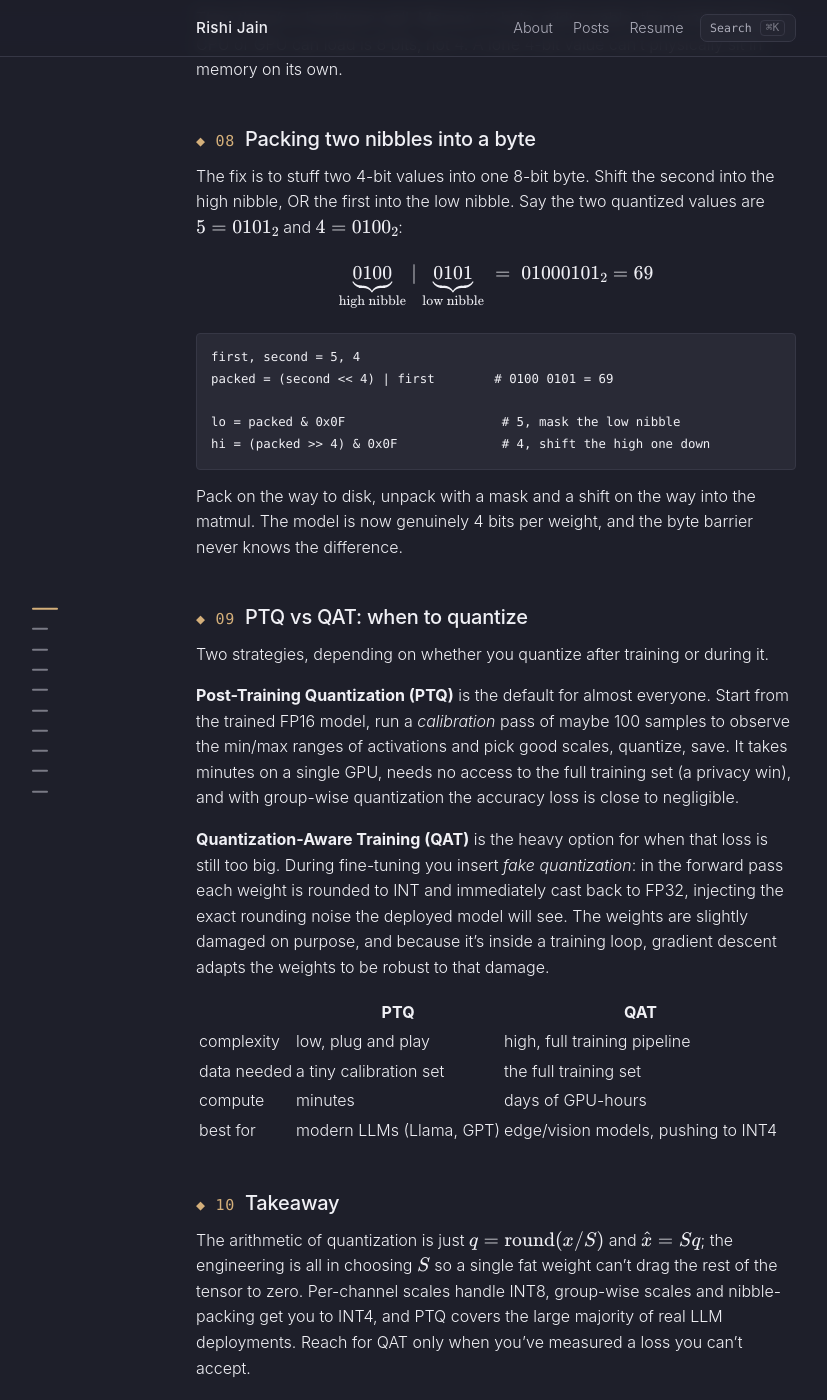
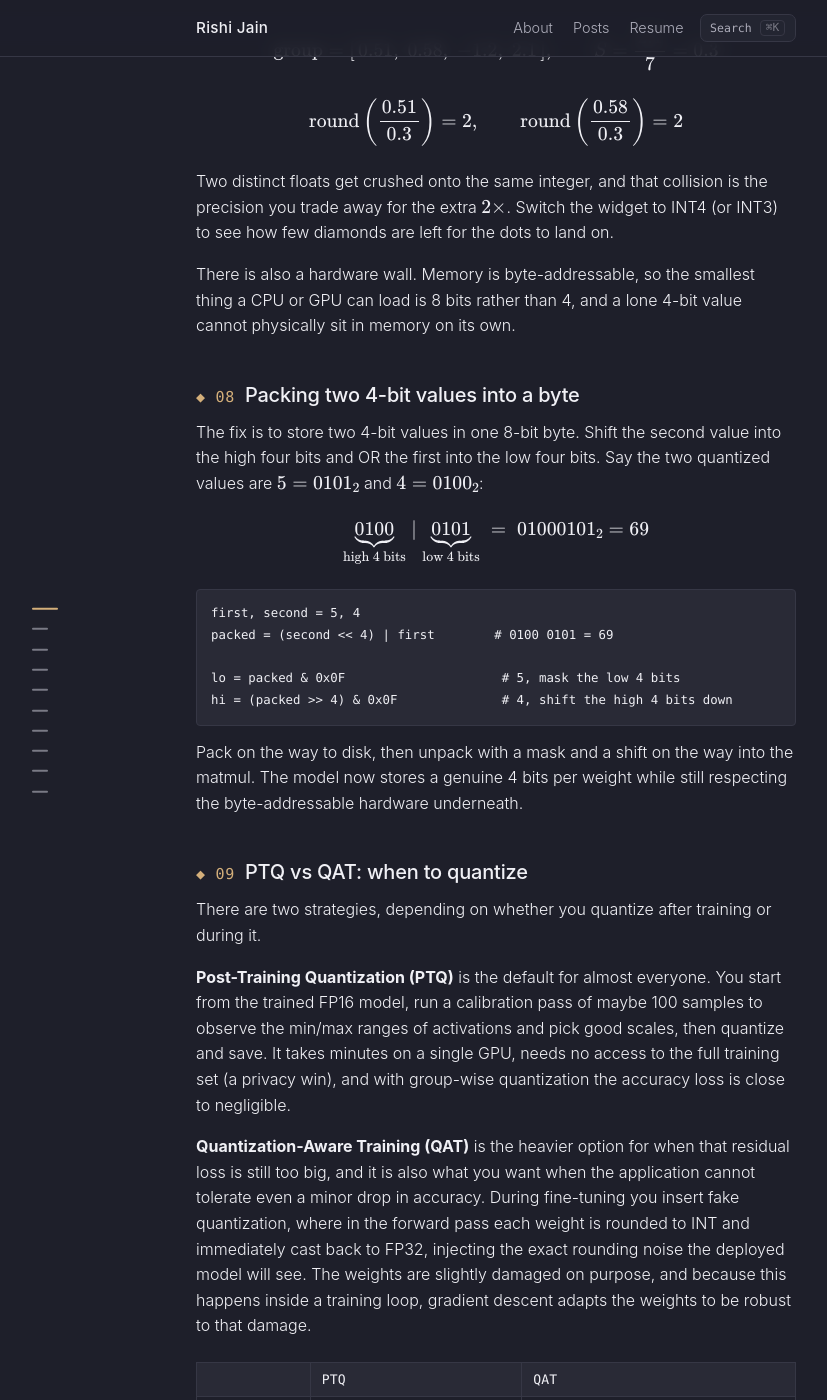
Before and after one commit to Rishi-Jain-27/rishi-jain-27.github.io, a Jekyll site: the page built from _posts/2026-05-31-quantization-notes.md, in a window 1280 px wide and 1400 px high, scrolled down 5911 px. Shown: the whole window, without its empty margins (144-971 px from the left). Built offline with Jekyll 4.4.1, drawn with Linux system fonts in a browser that asks for light colours; some of the changed text lies outside the part shown.

Commit message:
Updated the quantization notes

````diff
--- a/_posts/2026-05-31-quantization-notes.md
+++ b/_posts/2026-05-31-quantization-notes.md
@@ -9,7 +9,7 @@ math: true
 
 A 7-billion-parameter model in FP32 wants 28 GB just for its weights. Store each one as an 8-bit integer instead and that drops to 7 GB, with almost no accuracy lost. These are my notes on how that trick works, following Zachary Huang's [Give me 30 min, I will make Quantization click forever](https://www.youtube.com/watch?v=SXeThN5S7u0), worked out with the small numerical examples, a NumPy snippet per section, and an interactive widget so you can watch the rounding happen. Same format as my [linear algebra]({% post_url 2026-05-29-basic-linear-algebra-notes %}) and [eigenvector]({% post_url 2026-05-30-eigenvalue-notes %}) notes.
 
-Quantization is the trip from float to int. Dequantization is the trip back, to an approximation of the original float. The whole game is making that approximation cheap to store and close enough to not matter.
+Quantization is the trip from float to int, and dequantization is the trip back to an approximation of the original float. The work is in making that approximation cheap to store while keeping it close enough that the model's outputs don't visibly degrade.
 
 ## How FP32 spends its 32 bits
 
@@ -25,9 +25,9 @@ The value they encode is
 x = (-1)^{S} \, (1 + M) \, 2^{\,E - 127}
 \\]
 
-Take \\( 3.5 \\). In binary that's \\( 11.1 \\), normalized to \\( 1.11 \times 2^{1} \\). So the sign is \\( 0 \\), the stored exponent is \\( 1 + 127 = 128 = 10000000_2 \\), and the mantissa is the fractional part \\( .11 \\) padded out to 23 bits as \\( 110\dots0 \\). Three fields, four bytes, one number.
+Take \\( 3.5 \\). In binary that's \\( 11.1 \\), normalized to \\( 1.11 \times 2^{1} \\). So the sign is \\( 0 \\), the stored exponent is \\( 1 + 127 = 128 = 10000000_2 \\), and the mantissa is the fractional part \\( .11 \\) padded out to 23 bits as \\( 110\dots0 \\). One number, three fields, four bytes.
 
-That is the problem in one line: four bytes per number. A 7B model is \\( 7 \times 10^9 \times 4 \\) bytes \\( = 28\,\text{GB} \\) of weights, before you count optimizer state or activations. INT8 throws away the sign/exponent/mantissa structure entirely and keeps a single integer in \\( [-128, 127] \\): one byte, four times smaller.
+The cost is those four bytes per number. A 7B model is \\( 7 \times 10^9 \times 4 \\) bytes \\( = 28\,\text{GB} \\) of weights, before you count optimizer state or activations. INT8 discards the sign/exponent/mantissa structure entirely and keeps a single integer in \\( [-128, 127] \\), which is one byte and four times smaller.
 
 ## The affine quantization map
 
@@ -39,12 +39,12 @@ The **scale** \\( S \\) is how much float-distance one integer step is worth:
 S = \frac{\text{float range}}{\text{integer range}}
 \\]
 
-The **zero-point** \\( Z \\) is the integer that the float \\( 0.0 \\) lands on. If the weights are roughly centered on zero, the map is *symmetric* and \\( Z = 0 \\). If they're lopsided, it's *asymmetric* and \\( Z \neq 0 \\). These notes stay in the symmetric \\( Z = 0 \\) case, which is the common one for weights.
+The **zero-point** \\( Z \\) is the integer that the float \\( 0.0 \\) lands on. If the weights are roughly centered on zero, the map is symmetric and \\( Z = 0 \\), and if they're lopsided it is asymmetric with \\( Z \neq 0 \\). These notes stay in the symmetric \\( Z = 0 \\) case, which is the common one for weights.
 
 With \\( Z = 0 \\), encoding is divide-round-clamp:
 
 \\[
-q = \text{clamp}\!\left(\operatorname{round}\!\left(\frac{x}{S}\right),\; -128,\; 127\right)
+q = \text{clamp}\left(\operatorname{round}\left(\frac{x}{S}\right),\; -128,\; 127\right)
 \\]
 
 and decoding is a single multiply:
@@ -91,7 +91,7 @@ S = \frac{3.5}{127} \approx 0.027559
 \text{error} = 1.2126 - 1.2000 = +0.0126
 \\]
 
-Off by about one percent, from throwing away three of the four bytes. In code the whole tensor is four lines:
+That is off by about one percent, the price of throwing away three of the four bytes. In code the whole tensor takes four lines:
 
 ```python
 import numpy as np
@@ -110,7 +110,7 @@ The widget below runs exactly this map. Each gold dot is a float weight; the dia
 
 ## Quantize the weights, not the inputs
 
-A linear layer is just a matmul, \\( \text{output} = \text{input} \times \text{weights} \\), so why not compress both sides? Because the two operands have opposite lives:
+A linear layer is just a matmul, \\( \text{output} = \text{input} \times \text{weights} \\), so why not compress both sides? The reason is that the two operands behave very differently:
 
 | | weights | inputs |
 |---|---|---|
@@ -119,9 +119,9 @@ A linear layer is just a matmul, \\( \text{output} = \text{input} \times \text{w
 | where | sitting in VRAM | streaming through cache |
 | size | huge, the bottleneck | small, transient |
 
-Weights are the memory bottleneck, so compressing them is the whole win, 28 GB to 7 GB. Inputs are small and change on every forward pass, so quantizing them would mean paying for a `quant()` / `dequant()` round-trip at every layer of every inference. The standard move is weights-only.
+Weights are the memory bottleneck, so compressing them is where the win is, taking the model from 28 GB to 7 GB. Inputs are small and change on every forward pass, so quantizing them would mean paying for a `quant()` / `dequant()` round-trip at every layer of every inference, which is why the standard approach is to quantize only the weights.
 
-That raises a question: if the weights are INT8 and the inputs are still FP16, how do you multiply them? You don't. On-the-fly dequantization expands a weight tile back to float in the cache, nanoseconds before the matmul, does the math in full precision, and discards the float copy. You pay the memory cost of INT8 and the compute in FP16: storage savings without a precision hit in the actual arithmetic.
+That raises a question: if the weights are INT8 and the inputs are still FP16, how do you multiply them? The answer is that you don't multiply them directly. On-the-fly dequantization expands a weight tile back to float in the cache, nanoseconds before the matmul, runs the math in full precision, and discards the float copy. You pay the memory cost of INT8 while doing the arithmetic in FP16, so you get the storage savings without a precision hit in the actual computation.
 
 ## One outlier wrecks everything
 
@@ -140,18 +140,18 @@ S = \frac{1000}{127} \approx 7.87
 The step size is 7.87. Every normal weight is smaller than a single step:
 
 \\[
-\operatorname{round}\!\left(\frac{1.2}{7.87}\right) = \operatorname{round}(0.15) = 0 \quad\longrightarrow\quad \hat{x} = 0
+\operatorname{round}\left(\frac{1.2}{7.87}\right) = \operatorname{round}(0.15) = 0 \quad\longrightarrow\quad \hat{x} = 0
 \\]
 
-The \\( 1.2 \\) is gone. So is everything else in the normal range; they all round to \\( 0 \\) and dequantize back to \\( 0 \\). One outlier stretched the grid so wide that the rest of the tensor fell through the cracks. Go back to the widget and hit **spike an outlier**: the diamonds for the small weights all pile onto zero, and `collisions` jumps.
+The \\( 1.2 \\) rounds away to nothing, and so does everything else in the normal range, since they all round to \\( 0 \\) and dequantize back to \\( 0 \\). One outlier stretched the grid so wide that the rest of the tensor fell through the cracks. Go back to the widget and hit "spike an outlier": the diamonds for the small weights all pile onto zero, and `collisions` jumps.
 
 ## Granularity is the fix
 
-The problem is using *one* scale for the whole tensor. Shrink the territory each scale is responsible for and an outlier can only poison its own neighborhood.
+The problem is using a single scale for the whole tensor. Shrink the territory each scale is responsible for and an outlier can only poison its own neighborhood.
 
-- **Per-tensor.** One \\( S \\) for the entire matrix. Cheapest, and one outlier ruins all of it.
-- **Per-channel.** One \\( S \\) per row. This is the INT8 standard. An outlier corrupts its row and leaves the others clean.
-- **Group-wise.** Split each row into blocks of 64 or 128 and give each block its own \\( S \\). This is the 4-bit standard. Maximum isolation, at the cost of storing many more scale factors.
+- **Per-tensor.** One \\( S \\) for the entire matrix. It is the cheapest option, and one outlier ruins all of it.
+- **Per-channel.** One \\( S \\) per row, which is the INT8 standard. An outlier corrupts its own row and leaves the others clean.
+- **Group-wise.** Split each row into blocks of 64 or 128 and give each block its own \\( S \\). This is the 4-bit standard, with the most isolation at the cost of storing many more scale factors.
 
 Per-channel in NumPy is one `axis` argument, computing the max along each row instead of over the whole array:
 
@@ -186,45 +186,45 @@ INT8 already cut FP16's 14 GB to 7 GB. INT4 would cut it again to 3.5 GB, a \\(
 S = \frac{\lvert x \rvert\_{\max}}{7}
 \\]
 
-Only sixteen buckets total, so group-wise quantization isn't optional here, it's mandatory. Trying to fit a whole tensor into 16 levels destroys it; you have to work in small isolated groups. Take one group and watch two close values collide:
+With only sixteen buckets total, group-wise quantization becomes mandatory rather than a nice-to-have. Fitting a whole tensor into 16 levels destroys it, so you have to work in small isolated groups. Take one group and watch two close values collide:
 
 \\[
 \text{group} = [\,0.51,\; 0.58,\; -1.2,\; 2.1\,], \qquad S = \frac{2.1}{7} = 0.3
 \\]
 
 \\[
-\operatorname{round}\!\left(\frac{0.51}{0.3}\right) = 2, \qquad \operatorname{round}\!\left(\frac{0.58}{0.3}\right) = 2
+\operatorname{round}\left(\frac{0.51}{0.3}\right) = 2, \qquad \operatorname{round}\left(\frac{0.58}{0.3}\right) = 2
 \\]
 
-Two distinct floats crushed onto the same integer. That collision is the precision you trade away for the extra \\( 2\times \\). Switch the widget to INT4 (or INT3) to see how few diamonds are left for the dots to land on.
+Two distinct floats get crushed onto the same integer, and that collision is the precision you trade away for the extra \\( 2\times \\). Switch the widget to INT4 (or INT3) to see how few diamonds are left for the dots to land on.
 
-Then there's a hardware wall. Memory is byte-addressable; the smallest thing a CPU or GPU can load is 8 bits, not 4. A lone 4-bit value can't physically sit in memory on its own.
+There is also a hardware wall. Memory is byte-addressable, so the smallest thing a CPU or GPU can load is 8 bits rather than 4, and a lone 4-bit value cannot physically sit in memory on its own.
 
-## Packing two nibbles into a byte
+## Packing two 4-bit values into a byte
 
-The fix is to stuff two 4-bit values into one 8-bit byte. Shift the second into the high nibble, OR the first into the low nibble. Say the two quantized values are \\( 5 = 0101_2 \\) and \\( 4 = 0100_2 \\):
+The fix is to store two 4-bit values in one 8-bit byte. Shift the second value into the high four bits and OR the first into the low four bits. Say the two quantized values are \\( 5 = 0101_2 \\) and \\( 4 = 0100_2 \\):
 
 \\[
-\underbrace{0100}\_{\text{high nibble}} \;\vert\; \underbrace{0101}\_{\text{low nibble}} \;=\; 01000101_2 = 69
+\underbrace{0100}\_{\text{high 4 bits}} \;\vert\; \underbrace{0101}\_{\text{low 4 bits}} \;=\; 01000101_2 = 69
 \\]
 
 ```python
 first, second = 5, 4
 packed = (second << 4) | first        # 0100 0101 = 69
 
-lo = packed & 0x0F                     # 5, mask the low nibble
-hi = (packed >> 4) & 0x0F              # 4, shift the high one down
+lo = packed & 0x0F                     # 5, mask the low 4 bits
+hi = (packed >> 4) & 0x0F              # 4, shift the high 4 bits down
 ```
 
-Pack on the way to disk, unpack with a mask and a shift on the way into the matmul. The model is now genuinely 4 bits per weight, and the byte barrier never knows the difference.
+Pack on the way to disk, then unpack with a mask and a shift on the way into the matmul. The model now stores a genuine 4 bits per weight while still respecting the byte-addressable hardware underneath.
 
 ## PTQ vs QAT: when to quantize
 
-Two strategies, depending on whether you quantize after training or during it.
+There are two strategies, depending on whether you quantize after training or during it.
 
-**Post-Training Quantization (PTQ)** is the default for almost everyone. Start from the trained FP16 model, run a *calibration* pass of maybe 100 samples to observe the min/max ranges of activations and pick good scales, quantize, save. It takes minutes on a single GPU, needs no access to the full training set (a privacy win), and with group-wise quantization the accuracy loss is close to negligible.
+**Post-Training Quantization (PTQ)** is the default for almost everyone. You start from the trained FP16 model, run a calibration pass of maybe 100 samples to observe the min/max ranges of activations and pick good scales, then quantize and save. It takes minutes on a single GPU, needs no access to the full training set (a privacy win), and with group-wise quantization the accuracy loss is close to negligible.
 
-**Quantization-Aware Training (QAT)** is the heavy option for when that loss is still too big. During fine-tuning you insert *fake quantization*: in the forward pass each weight is rounded to INT and immediately cast back to FP32, injecting the exact rounding noise the deployed model will see. The weights are slightly damaged on purpose, and because it's inside a training loop, gradient descent adapts the weights to be robust to that damage.
+**Quantization-Aware Training (QAT)** is the heavier option for when that residual loss is still too big, and it is also what you want when the application cannot tolerate even a minor drop in accuracy. During fine-tuning you insert fake quantization, where in the forward pass each weight is rounded to INT and immediately cast back to FP32, injecting the exact rounding noise the deployed model will see. The weights are slightly damaged on purpose, and because this happens inside a training loop, gradient descent adapts the weights to be robust to that damage.
 
 | | PTQ | QAT |
 |---|---|---|
@@ -235,4 +235,4 @@ Two strategies, depending on whether you quantize after training or during it.
 
 ## Takeaway
 
-The arithmetic of quantization is just \\( q = \operatorname{round}(x / S) \\) and \\( \hat{x} = S q \\); the engineering is all in choosing \\( S \\) so a single fat weight can't drag the rest of the tensor to zero. Per-channel scales handle INT8, group-wise scales and nibble-packing get you to INT4, and PTQ covers the large majority of real LLM deployments. Reach for QAT only when you've measured a loss you can't accept.
+The arithmetic of quantization is just \\( q = \operatorname{round}(x / S) \\) and \\( \hat{x} = S q \\), and most of the engineering is in choosing \\( S \\) so that a single fat weight cannot drag the rest of the tensor to zero. Per-channel scales handle INT8, while group-wise scales and 4-bit packing get you down to INT4, and PTQ covers the large majority of real LLM deployments. Reach for QAT when you have measured a loss you cannot accept, or when the application cannot tolerate even a minor drop in accuracy.
--- a/css/main.scss
+++ b/css/main.scss
@@ -151,6 +151,39 @@ pre code {
   background: transparent;
   border: 0;
   padding: 0;
+}
+
+table {
+  width: 100%;
+  margin: 1.6em 0;
+  border-collapse: collapse;
+  font-size: 0.92rem;
+  line-height: 1.4;
+}
+table th,
+table td {
+  text-align: left;
+  padding: 0.55em 0.85em;
+  border: 1px solid $rule;
+  vertical-align: top;
+}
+table thead th {
+  background: $bg-elev;
+  color: $fg;
+  font-weight: 500;
+  font-family: $font-mono;
+  font-size: 0.82rem;
+  letter-spacing: 0.01em;
+}
+table tbody td {
+  color: $fg-muted;
+}
+table tbody td:first-child {
+  color: $fg;
+  font-weight: 500;
+}
+table tbody tr:nth-child(even) td {
+  background: rgba($bg-elev, 0.4);
 }
 
 ::selection { background: rgba($accent, 0.25); color: $fg; }
````
Also changed, not shown: other parts of _posts/2026-05-31-quantization-notes.md (+1 -1 lines), 1 other file.
